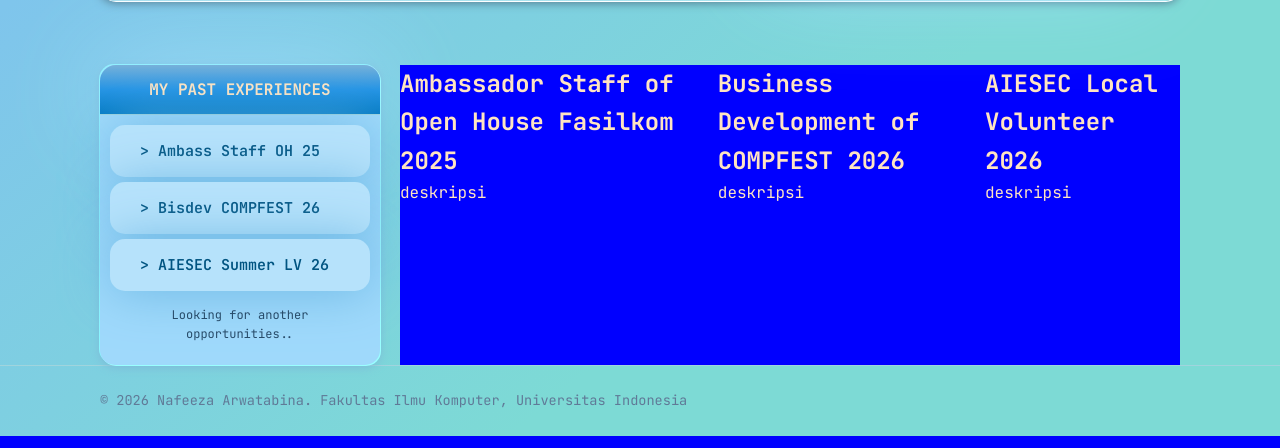
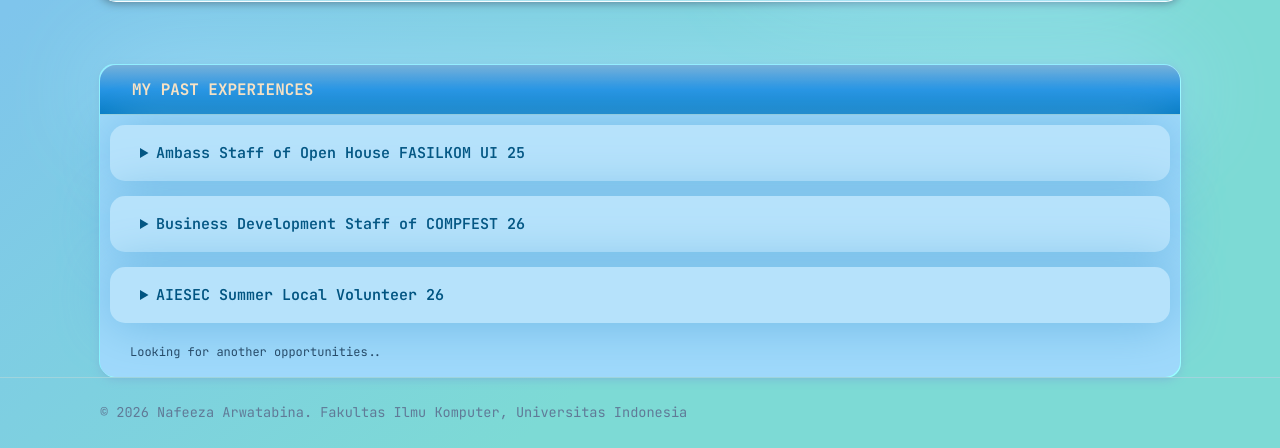
Before and after one commit to snweeza/myportofolio, a Django app: page / in a window 1280 px wide. Shown: the part 628-1076 px from the top of the page. Run offline with Django 5.2, Linux system fonts and the light colour scheme.

Commit message:
Tugas 1: Restore Responsive Screen

```diff
--- a/static/css/style.css
+++ b/static/css/style.css
@@ -54,7 +54,7 @@ body {
     text-decoration: none;
 }
 
-.site-header nav{
+.site-header nav {
     display: flex;
 }
 
@@ -93,7 +93,16 @@ body {
         "identity photo"
         "details photo";
     gap: 1.25rem 3rem;
+    /* background: var(--background-container);
+    border-radius: var(--radius);
+    box-shadow: 1px 1px 0 white,
+                -1px -1px 0 white,
+                0 2px 10px 0 rgb(83, 122, 143); */
+}
+
+.hero-block {
     background: var(--background-container);
+    width: 1080px;
     border-radius: var(--radius);
     box-shadow: 1px 1px 0 white,
                 -1px -1px 0 white,
@@ -208,36 +217,15 @@ body {
     border-top: 1px solid var(--line);
 }
 
-/* section 2 display flexbox: kiri sidebar, kanan slide */
-.section-2 {
-    display: flex;
-    /* flex-wrap: wrap; */
-}
-
-/* slidebar */
-aside {
-    width: 300px;
-    height: 300px;
-    flex-shrink: 0;
-}
-
-/* slide */
-.section-2 .slide {
-    flex-grow: 1;
-    background: blue;
-}
-
-.sidebar-block{
+.section-2 .block {
     background: rgb(159, 217, 251);
     border-radius: var(--radius);
-    width: 280px;
-    height: 300px;
     box-shadow: 1px 1px 0 rgb(154, 255, 255),
                 -1px -1px 0 rgb(140, 245, 255),
                 0 2px 10px 0 rgb(125, 184, 215);
 }
 
-.sidebar-judul {
+.section-2 .header {
     border-bottom: 1px solid var(--line);
     background-image: var(--background-header);
     border-radius: 16px 16px 0 0;
@@ -246,22 +234,21 @@ aside {
     font-size: 0.85rem;
 }
 
-.sidebar-judul h3{
+.section-2 .header h3{
     text-transform: uppercase;
-    text-align: center;
     font-weight: 700;
     text-shadow:rgb(2, 102, 163);
 }
 
-/* container button */
-.sidebar-isi{
+/* container summary*/
+.section-2-experience {
     display: flex;
     flex-direction: column;
-    margin: 10px 10px;
+    margin: 10px;
     gap: 5px;
 }
 
-/* text button */
+/* text summary */
 .btn {
     background: rgb(182, 226, 251);
     border: none;
@@ -276,33 +263,97 @@ aside {
     transition: background-color 0.2s ease;
 }
 
-/* text button hover */
+/* text summary hover */
 .btn:hover {
     background: rgb(165, 222, 255);
 }
 
 /* text footer di bawah */
-.sidebar-footer p{
+.section-2 .footer p {
     color: var(--accent-dark);
     font-size: 12px;
-    text-align: center;
-    padding: 5px 30px;
+    padding: 5px 30px 15px;
+}
+
+/* details */
+.isi-summary {
+    display: flex;
+    margin: 0 auto;
+    padding: 10px 80px;
+}
+
+.activity-photo {
+    width: 200px;
+    border: 3px solid rgb(64, 123, 132);
+    box-shadow: 0 2px 100px 0 rgb(166, 222, 255);
+}
+
+.experience-desc {
+    flex-grow: 1;
+    padding: 10px 30px;
+    color: var(--accent-dark);
+    text-align: justify;
 }
 
 @media (max-width: 600px) {
     .hero-grid {
         grid-template-columns: 1fr;
         grid-template-areas:
+            "header"
             "identity"
             "photo"
             "details";
+
     }
 
     .hero-photo {
-        max-width: 220px;
+        max-width: 350px;
+    }
+
+    .brand {
+        margin-right:50px;
     }
 
     .social-links {
         justify-content: flex-start;
     }
+
+    .folder-nav {
+        padding: 1px 10px 1px 10px;
+        border-radius: 10px;
+    }
+
+    .container {
+        padding: 0 30px;
+    }
+
+    .hero-kicker {
+        font-size: 0.65rem;
+    }
+
+    .hero .container {
+        padding: 0 0;
+    }
+
+    .hero-kicker {
+        font-size: 0.65rem;
+    }
+
+    .hero-block {
+        max-width: 350px;
+    }
+
+    .isi-summary {
+        padding: 10px 0px;
+        flex-wrap: wrap;
+    }
+
+    .experience-photo {
+        display: block;
+        margin: 0 auto;
+    }
+
+    .experience-desc {
+        font-size: 12px;
+    }
 }
--- a/templates/index.html
+++ b/templates/index.html
@@ -25,6 +25,7 @@
 
         <main>
             <section class="hero" id="profile">
+                <div class="container hero-block">
                     <div class="container hero-grid">
                         <header class="hero-header">
                             <p class ="hero-kicker">Computer Science &middot; Universitas Indonesia</p>
@@ -55,36 +56,62 @@
                             </div>
                         </div>
                     </div>
+                </div>
             </section>
 
             <section class= "section-2 container" id ="experience">
-                <aside class="section-2 sidebar">
-                    <div class="sidebar-block bg">
-                        <div class="sidebar-judul">
+                <div class="section-2 block">
+                    <div class="section-2 header">
                         <h3> My Past Experiences</h3>
                     </div>
-                        <div class="sidebar-isi">
-                            <button class="btn">&gt; Ambass Staff OH 25</button>
-                            <button class="btn">&gt; Bisdev COMPFEST 26</button>
-                            <button class="btn">&gt; AIESEC Summer LV 26</button>
-                        </div>
-                        <div class="sidebar-footer">
-                            <p> Looking for another opportunities..</p>
+                    <details class="section-2-experience">
+                        <summary class="btn"> Ambass Staff of Open House FASILKOM UI 25 </summary>
+                            <div class="isi-summary">
+                                <aside class="experience-photo">
+                                    <img class="activity-photo" src="/static/img/Ambass_25_2.jpeg" alt ="Photo of Ambass OH 25">
+                                </aside>
+                                <div class="experience-desc">
+                                    <p> Being a part of Open House Fasilkom UI was the beginning of my journey
+                                        serving on committees within this faculty. Here, i gained a lot of new friends
+                                        and learned how to manage my time and adapt to Fasilkom's workload.
+                                    </p>
                                 </div>
                             </div>
+                    </details>
+
+                    <details class="section-2-experience">
+                        <summary class="btn">Business Development Staff of COMPFEST 26</summary>
+                            <div class="isi-summary">
+                                <aside class="experience-photo">
+                                    <img class="activity-photo" src="/static/img/Compfest_26.jpeg" alt ="Photo of Bisdev CF 26">
                                 </aside>
-                <div class = "section-2 slide">
-                    <div id="slide1">
-                        <h2> Ambassador Staff of Open House Fasilkom 2025</h2>
-                        <p>deskripsi</p>
+                                <div class="experience-desc">
+                                    <p> As a Business Development staff, i gained a lot of insight about
+                                        the process of turning a design into a tangiable product. The experience itself enhanced
+                                        my management skill & coordination with a lot of people. This role land me a position
+                                        as a Vice Person In Charge of SIWAK-NG 2026 that im currently working on it.
+                                    </p>
                                 </div>
-                    <div id="slide2">
-                        <h2> Business Development of COMPFEST 2026</h2>
-                        <p>deskripsi</p>
                             </div>
-                    <div id="slide3">
-                        <h2>AIESEC Local Volunteer 2026</h2>
-                        <p>deskripsi</p>
+                    </details>
+
+                    <details class="section-2-experience">
+                        <summary class="btn">AIESEC Summer Local Volunteer 26</summary>
+                        <div class="isi-summary">
+                            <aside class="experience-photo">
+                                <img class="activity-photo" src="/static/img/LV_26.jpeg" alt ="Photo of AIESEC Summer IGV 26">
+                            </aside>
+                            <div class="experience-desc">
+                                <p> Being a LV in AIESEC Program was the experience that transform my usual holiday into one that feels fresh.
+                                    This experience pushed me out of my comfort zone and the friends that i made has shaped me into a person
+                                    who is more confident and can adapt more quickly.
+                                </p>
+                            </div>
+                        </div>
+                    </details>
+
+                    <div class="section-2 footer">
+                        <p>Looking for another opportunities..</p>
                     </div>
                 </div>
             </section>
```
Also changed, not shown: static/img/Ambass_25_2.jpeg (added), static/img/Compfest_26.jpeg (added), static/img/LV_26.jpeg (added), static/img/Selca_Nafeeza.jpeg (added). Lines whose indentation alone changed are shown as unchanged.
